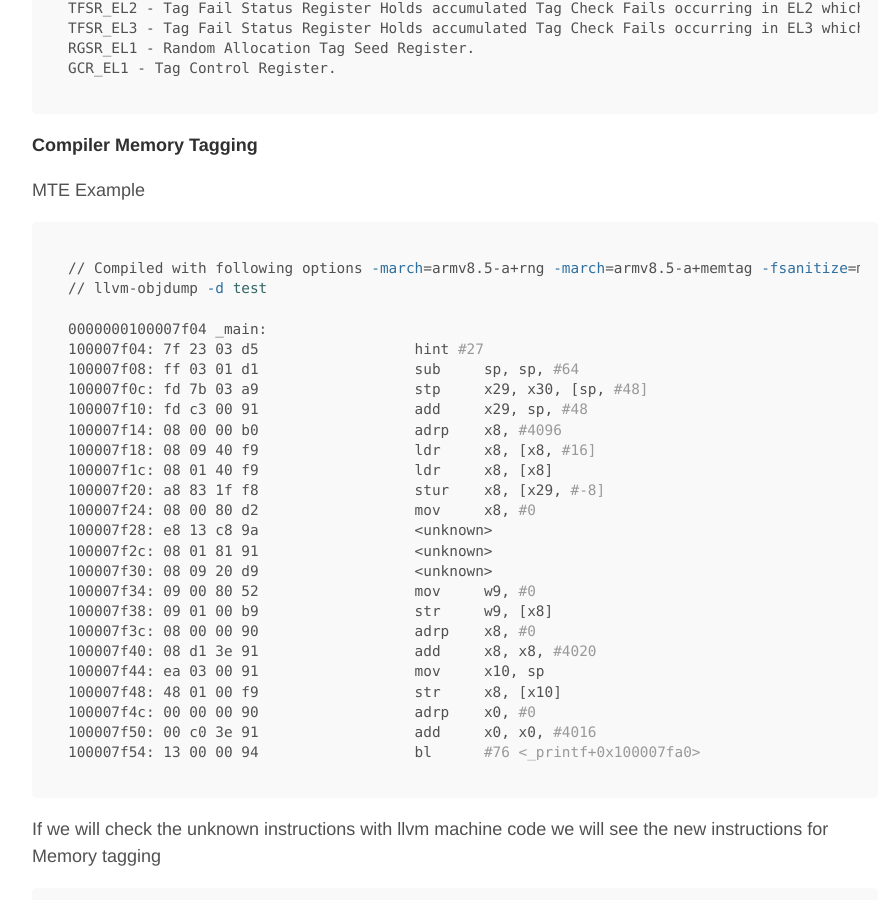
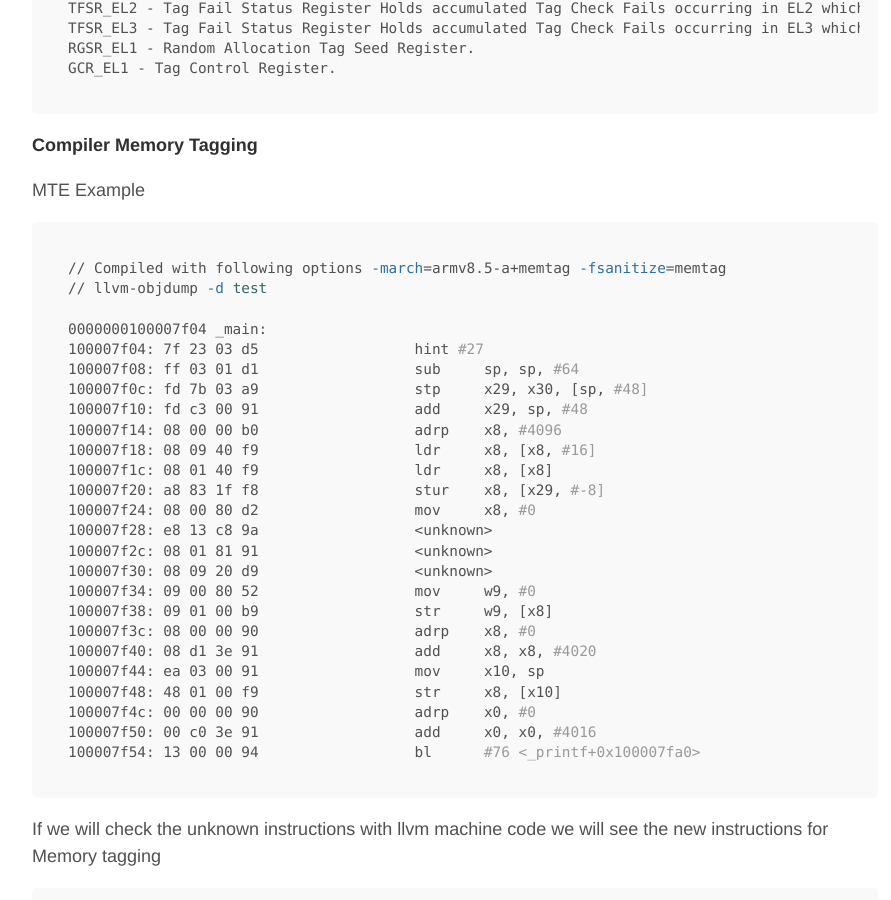
Before and after one commit to ChAndreas/chandreas.github.io, a Jekyll site: the page built from _posts/2019-04-07-memory-tagging.md, in a window 1280 px wide and 900 px high, scrolled down 2221 px. Shown: the whole window, without its empty margins (185-1076 px from the left). Built offline with Jekyll 4.4.1, drawn with Linux system fonts in a browser that asks for light colours.

Commit message:
Update 2019-04-07-memory-tagging.md

````diff
--- a/_posts/2019-04-07-memory-tagging.md
+++ b/_posts/2019-04-07-memory-tagging.md
@@ -66,7 +66,7 @@ New System Registers for tagging
 MTE Example
 
 ```bash
-// Compiled with following options -march=armv8.5-a+rng -march=armv8.5-a+memtag -fsanitize=memtag
+// Compiled with following options -march=armv8.5-a+memtag -fsanitize=memtag
 // llvm-objdump -d test
 
 0000000100007f04 _main:
````
